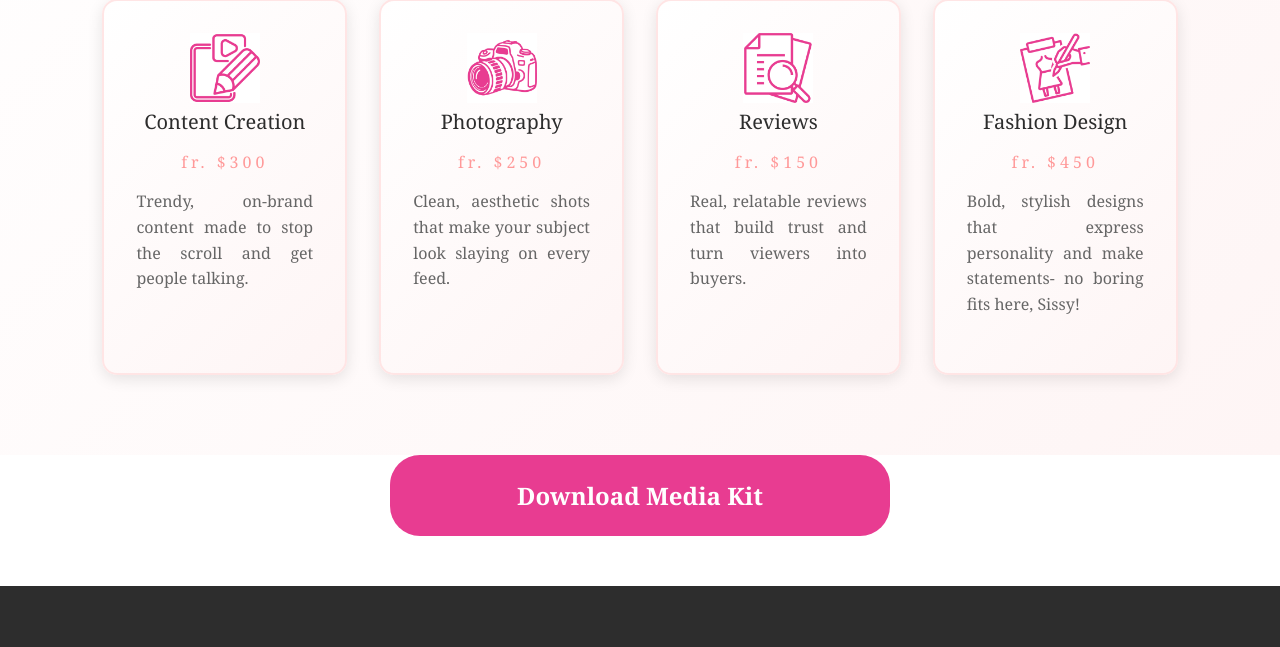
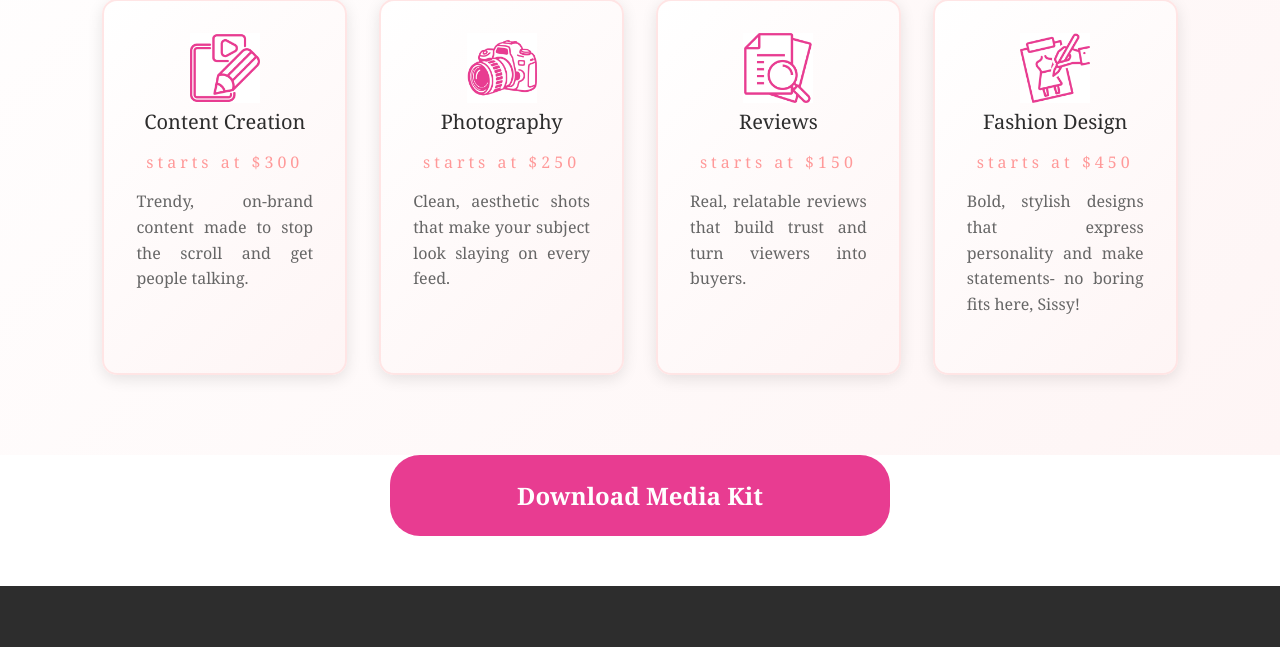
Before and after one commit to hogles1234/Influencer, a plain HTML site: page services.html in a window 1280 px wide. Shown: the part 1046-1693 px from the top of the page. Drawn offline with Linux system fonts and the light colour scheme.

Commit message:
Add files via upload

```diff
--- a/services.html
+++ b/services.html
@@ -59,7 +59,7 @@
             <div class="service-content">
                  <div><img src="img/content.png" alt="content" class="service-icon"></div>
                 <h2 class="service-title">Content Creation</h2>
-                <div class="section-tag">fr. $300</div>
+                <div class="section-tag">starts at $300</div>
             <p class="service-description">Trendy, on-brand content made to stop the scroll and get people talking.
 </p>
          </div>
@@ -68,7 +68,7 @@
             <div class="service-content">
                 <div><img src="img/photography.png" alt="content" class="service-icon"></div>
              <h2 class="service-title">Photography</h2>
-                <div class="section-tag">fr. $250</div>
+                <div class="section-tag">starts at $250</div>
             <p class="service-description">Clean, aesthetic shots that make your subject look slaying on every feed.</p>
          </div>
         </div>
@@ -76,7 +76,7 @@
             <div class="service-content">
                 <div><img src="img/review.png" alt="content" class="service-icon"></div>
            <h2 class="service-title">Reviews</h2>
-                <div class="section-tag">fr. $150</div>
+                <div class="section-tag">starts at $150</div>
             <p class="service-description">Real, relatable reviews that build trust and turn viewers into buyers.</p>
          </div>
         </div>
@@ -84,7 +84,7 @@
             <div class="service-content">
                 <div><img src="img/fashiondesign.png" alt="content" class="service-icon"></div>
            <h2 class="service-title">Fashion Design</h2>
-                <div class="section-tag">fr. $450</div>
+                <div class="section-tag">starts at $450</div>
             <p class="service-description">Bold, stylish designs that express personality and make statements- no boring fits here, Sissy!</p>
 
          </div>
```
Also changed, not shown: 1 other file.
